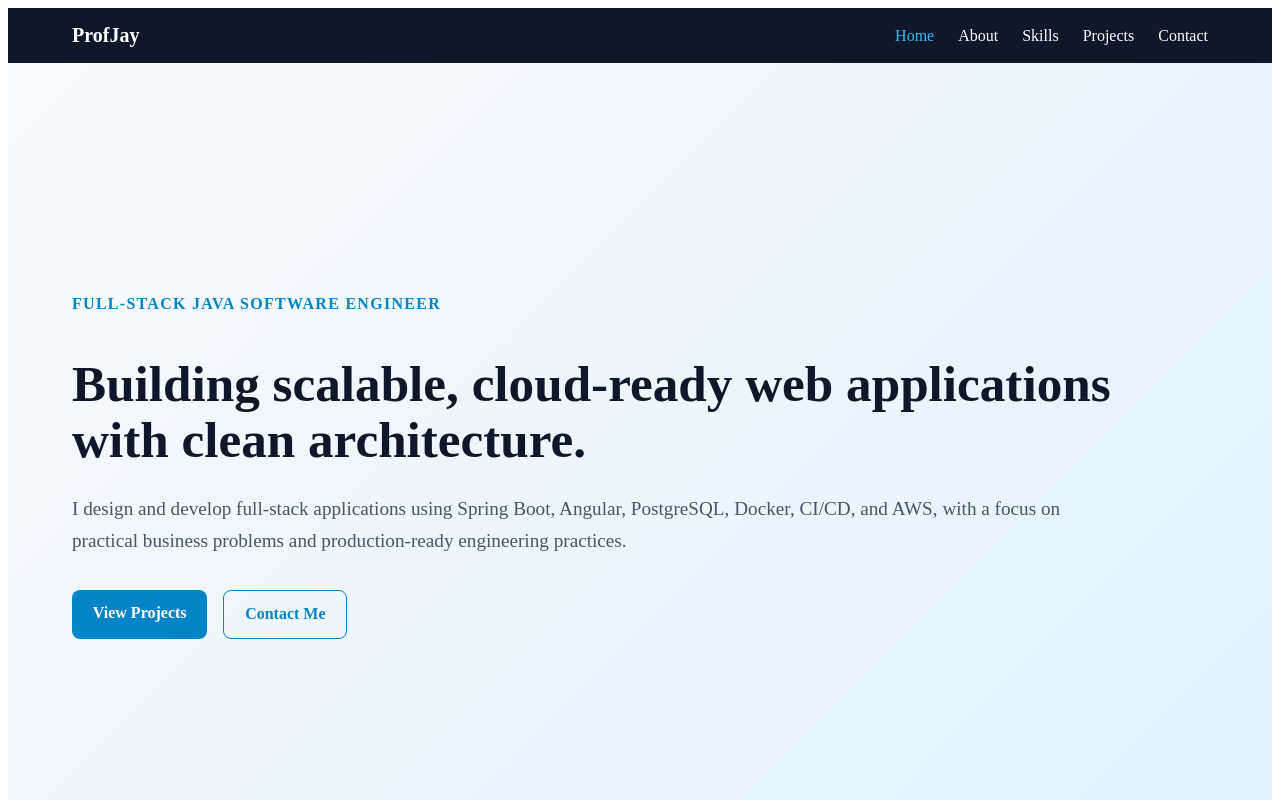
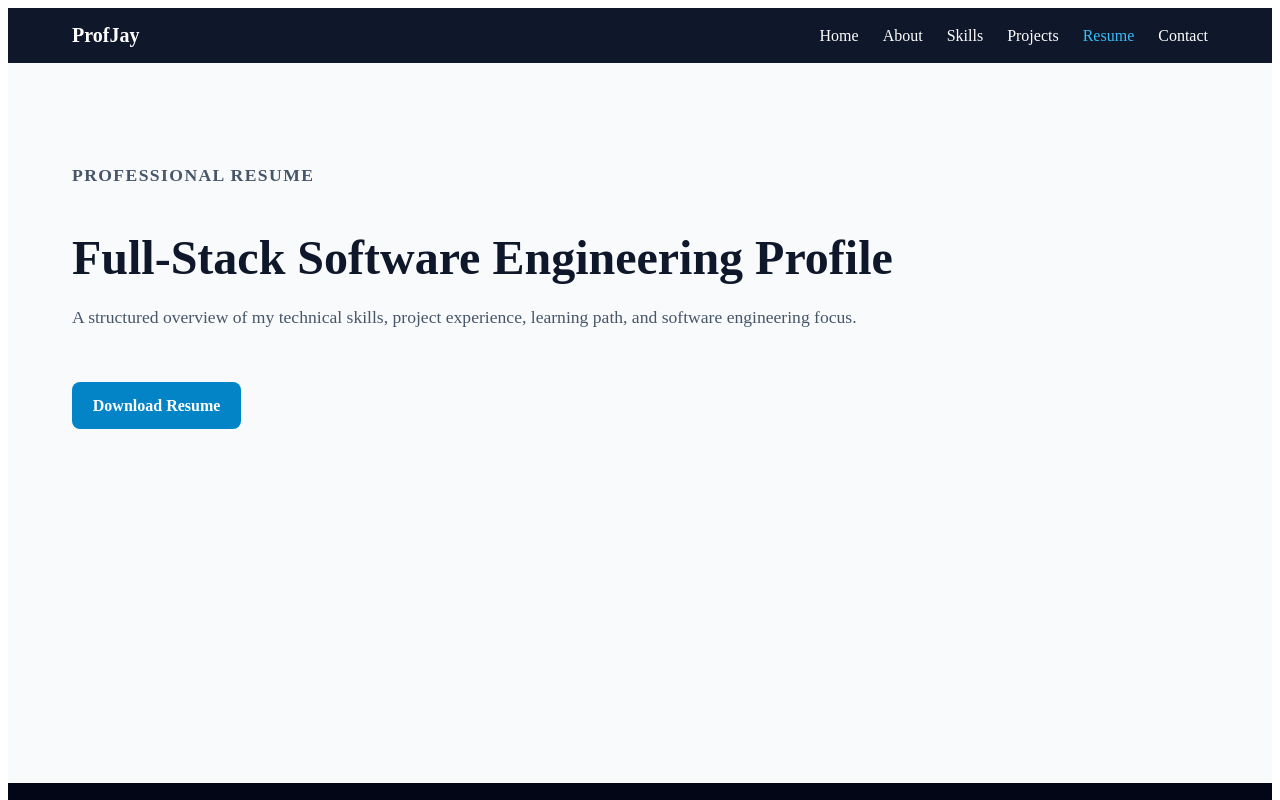
Before and after one commit to profjay1/portfolio-platform, an Angular app in the folder frontend/portfolio-frontend/: page /resume in a window 1280 px wide. Before the commit this address led to /. Shown: the top 800 px of the page. Built offline with nearby package versions, Linux system fonts and the light colour scheme.

Commit message:
Add resume feature route and navigation

```diff
--- a/frontend/portfolio-frontend/src/app/app.routes.ts
+++ b/frontend/portfolio-frontend/src/app/app.routes.ts
@@ -10,6 +10,8 @@ import { Projects } from './features/projects/projects';
 
 import { Contact } from './features/contact/contact';
 
+import { Resume } from './features/resume/resume';
+
 export const routes: Routes = [
 
 { path: '', component: Home },
@@ -20,6 +22,8 @@ export const routes: Routes = [
 
 { path: 'projects', component: Projects },
 
+{ path: 'resume', component: Resume },
+
 { path: 'contact', component: Contact },
 
 { path: '**', redirectTo: '' }
--- /dev/null
+++ b/frontend/portfolio-frontend/src/app/features/resume/resume.css
@@ -0,0 +1,67 @@
+.resume-page {
+
+padding: 5rem 4rem;
+
+background: #f8fafc;
+
+min-height: 70vh;
+
+}
+
+.resume-header {
+
+max-width: 900px;
+
+}
+
+.section-label {
+
+color: #0284c7;
+
+font-weight: 700;
+
+text-transform: uppercase;
+
+letter-spacing: 0.08em;
+
+}
+
+.resume-header h1 {
+
+font-size: 3rem;
+
+color: #0f172a;
+
+margin-bottom: 1rem;
+
+}
+
+.resume-header p {
+
+color: #475569;
+
+font-size: 1.1rem;
+
+line-height: 1.7;
+
+}
+
+.download-btn {
+
+display: inline-block;
+
+margin-top: 2rem;
+
+padding: 0.9rem 1.3rem;
+
+background: #0284c7;
+
+color: white;
+
+text-decoration: none;
+
+border-radius: 0.5rem;
+
+font-weight: 700;
+
+}
--- /dev/null
+++ b/frontend/portfolio-frontend/src/app/features/resume/resume.html
@@ -0,0 +1,19 @@
+<section class="resume-page">
+
+<div class="resume-header">
+
+<p class="section-label">Professional Resume</p>
+
+<h1>Full-Stack Software Engineering Profile</h1>
+
+<p>
+
+A structured overview of my technical skills, project experience, learning path, and software engineering focus.
+
+</p>
+
+<a href="#" class="download-btn">Download Resume</a>
+
+</div>
+
+</section>
--- a/frontend/portfolio-frontend/src/app/layout/navbar/navbar.html
+++ b/frontend/portfolio-frontend/src/app/layout/navbar/navbar.html
@@ -16,6 +16,8 @@
 
 <a routerLink="/projects" routerLinkActive="active">Projects</a>
 
+<a routerLink="/resume" routerLinkActive="active">Resume</a>
+
 <a routerLink="/contact" routerLinkActive="active">Contact</a>
 
 </div>
```
Also changed, not shown: frontend/portfolio-frontend/src/app/features/resume/resume.ts (added, +9 -0 lines), 1 other file (tests, documents, lock files or other folders).
